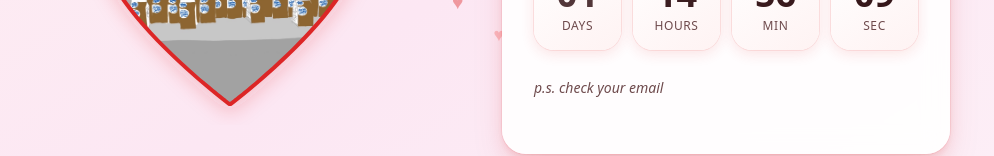
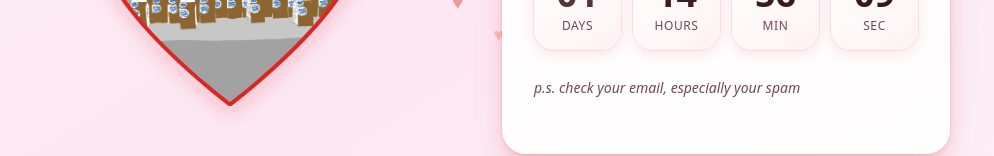
Before and after one commit to roshan-mahesh/iloveneilgoon, a Next.js app: page / in a window 1280 px wide. Both pictures are taken after a click on the button "See countdown →". Shown: the part 428-584 px from the top of the page, without its empty margins (162-1156 px from the left). Built offline with nearby package versions, Linux system fonts and the light colour scheme.

Commit message:
esp ur spam

```diff
--- a/app/page.tsx
+++ b/app/page.tsx
@@ -228,7 +228,7 @@ export default function Home() {
                   </div>
                 )}
                 <p className="text-sm text-muted-foreground italic pt-2">
-                  p.s. check your email
+                  p.s. check your email, especially your spam
                 </p>
               </CardContent>
             </Card>
```
